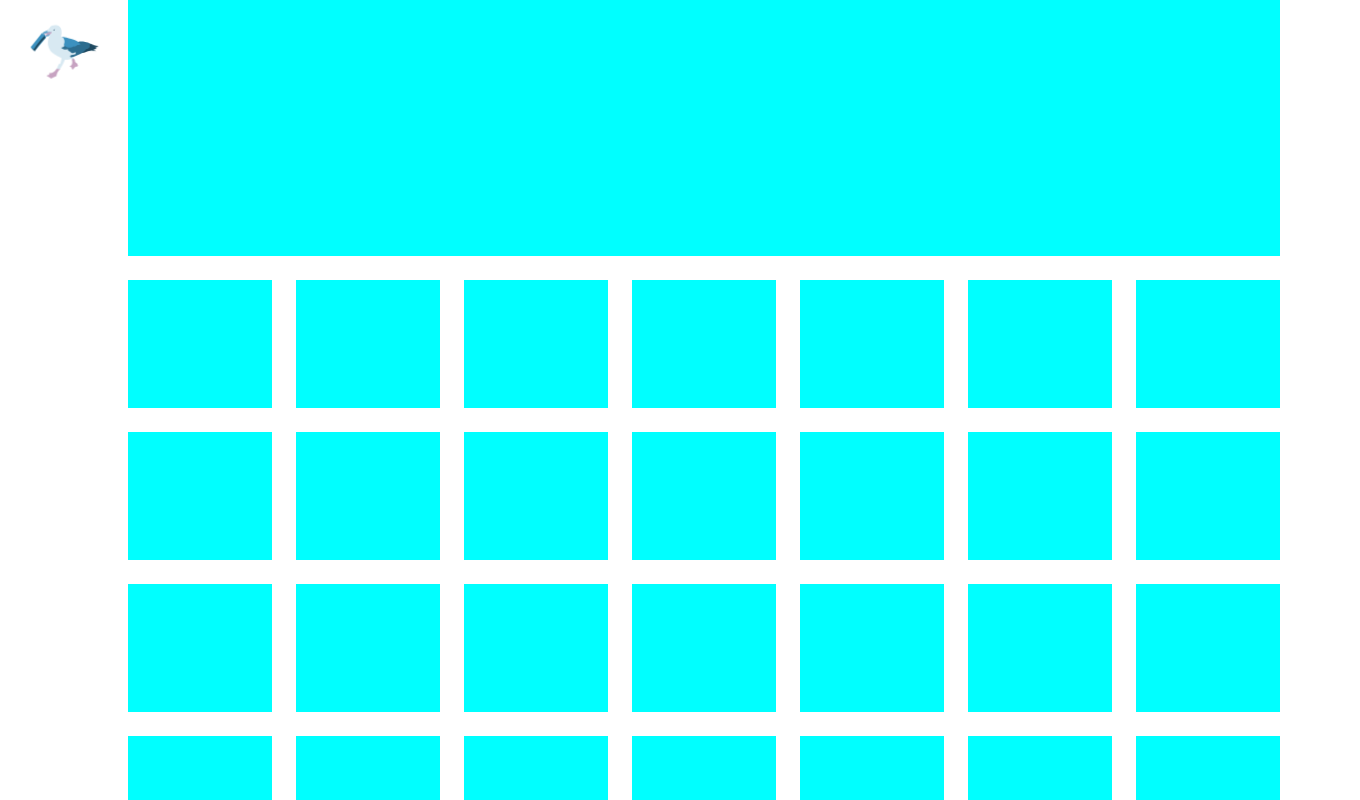
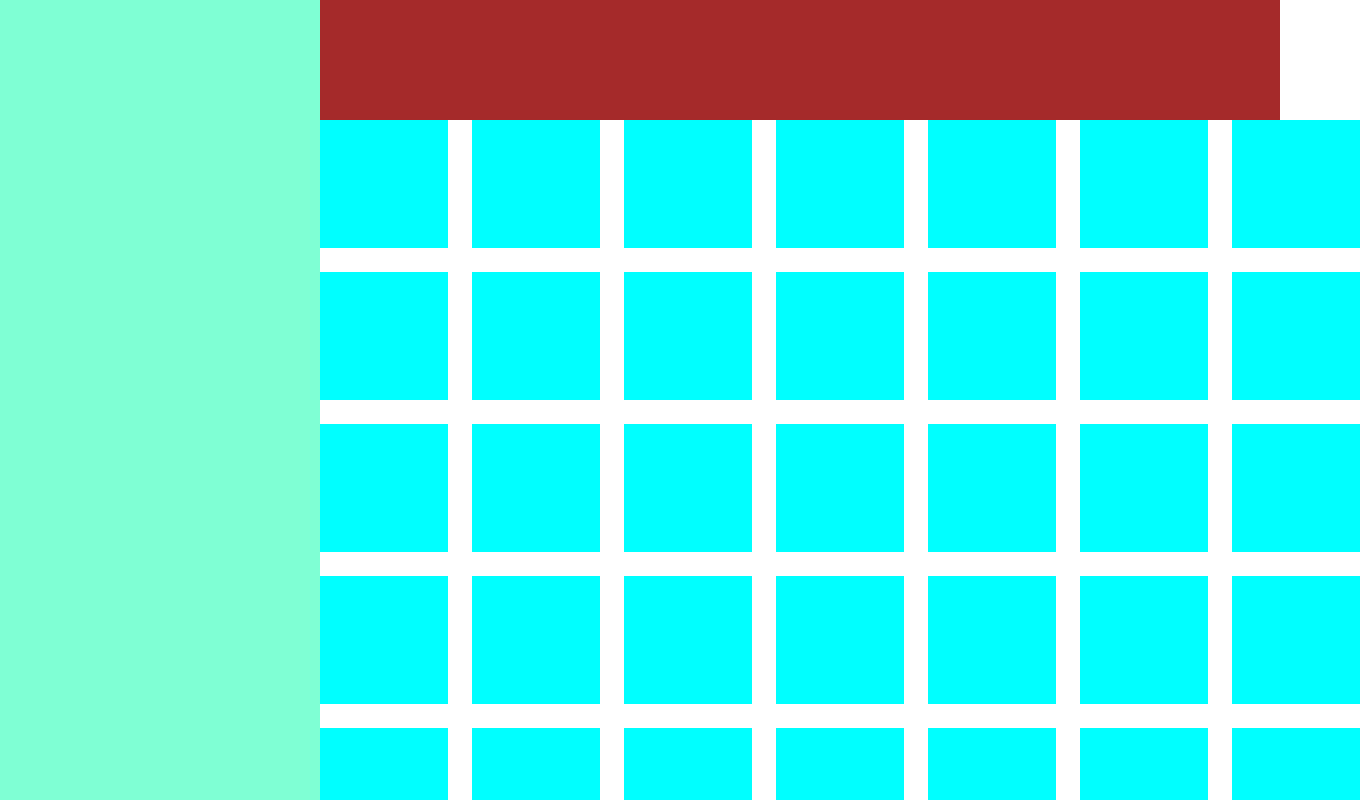
Before and after one commit to alexkior/seagulendar, a React (Vite) app in the folder client/: page / in a window 1280 px wide. Shown: the top 800 px of the page, 1360 px wide, since content can reach past the window. Built offline with nearby package versions, Linux system fonts and the light colour scheme.

Commit message:
Rebuild layout, add Sidebar component

```diff
--- a/client/src/components/Calendar/Calendar.module.scss
+++ b/client/src/components/Calendar/Calendar.module.scss
@@ -1,5 +1,7 @@
 .Calendar {
   width: 100%;
+  grid-column: 2 / 5;
+  grid-row: 3 / 25;
   display: grid;
   grid-template-columns: repeat(7, 1fr);
   grid-template-rows: auto;
--- a/client/src/components/Calendar/Calendar.tsx
+++ b/client/src/components/Calendar/Calendar.tsx
@@ -1,12 +1,9 @@
 import * as React from "react";
 import styles from "./Calendar.module.scss";
-
-import { Menu } from "./components/Menu";
 
 const Calendar: React.FC = function Calendar() {
   return (
     <section className={styles.Calendar}>
-      <Menu />
       <div className={styles.Calendar__test_element} />
       <div className={styles.Calendar__test_element} />
       <div className={styles.Calendar__test_element} />
--- a/client/src/components/Calendar/components/Menu/Menu.module.scss
+++ /dev/null
@@ -1,7 +0,0 @@
-.Menu {
-  width: 100%;
-  height: 256px;
-  grid-column: 1 / 8;
-  background-color: aqua;
-
-}
--- a/client/src/components/Calendar/components/Menu/Menu.tsx
+++ /dev/null
@@ -1,12 +0,0 @@
-import * as React from 'react'
-import styles from './Menu.module.scss'
-
-const Menu: React.FC = function Menu() {
-  return (
-    <div className={styles.Menu}>
-
-    </div>
-  );
-}
-
-export default Menu
--- a/client/src/components/Calendar/components/Menu/index.ts
+++ /dev/null
@@ -1 +0,0 @@
-export { default as Menu } from './Menu'
--- a/client/src/components/Header/Header.module.scss
+++ b/client/src/components/Header/Header.module.scss
@@ -1,11 +1,13 @@
 .Header {
-  padding: 20px 0px 0px 0px;
-  min-width: 128px;
-  height: 100%;
+  width: 100%;
+  min-height: 120px;
   display: flex;
   flex-direction: column;
   align-items: center;
   justify-content: space-between;
+  grid-column: 2 / 5;
+  grid-row: 0 / 1;
+  background-color:brown;
 }
 
 .Header__seagull {
--- a/client/src/components/Header/Header.tsx
+++ b/client/src/components/Header/Header.tsx
@@ -8,7 +8,7 @@ const Header: React.FC = function Header() {
   return (
     <>
       <header className={styles.Header}>
-        <img className={styles.Header__seagull} src={seagul} alt="seagull" />
+        {/* <img className={styles.Header__seagull} src={seagul} alt="seagull" /> */}
 
       </header>
     </>
--- /dev/null
+++ b/client/src/components/Sidebar/Sidebar.module.scss
@@ -0,0 +1,7 @@
+.Sidebar {
+  background-color: aquamarine;
+  width: 100%;
+  height: 100vh;
+  grid-column: 0 / 2;
+  grid-row: 0 / 25;
+}
--- /dev/null
+++ b/client/src/components/Sidebar/Sidebar.tsx
@@ -0,0 +1,12 @@
+import * as React from 'react'
+import styles from './Sidebar.module.scss'
+
+const Sidebar: React.FC = function Sidebar() {
+  return (
+    <section className={styles.Sidebar}>
+
+    </section>
+  )
+}
+
+export default Sidebar
--- /dev/null
+++ b/client/src/components/Sidebar/index.ts
@@ -0,0 +1 @@
+export { default as Sidebar } from './Sidebar'
--- a/client/src/layouts/MainLayout/MainLayout.module.scss
+++ b/client/src/layouts/MainLayout/MainLayout.module.scss
@@ -4,4 +4,8 @@
   justify-content: flex-start;
   align-items: flex-start;
   height: 100vh;
+  width: 100%;
+  display: grid;
+  grid-template-columns: repeat(4, 1fr);
+  grid-template-rows: repeat(24, 60px);
 }
--- a/client/src/layouts/MainLayout/MainLayout.tsx
+++ b/client/src/layouts/MainLayout/MainLayout.tsx
@@ -3,6 +3,7 @@ import {
   Outlet
 } from "react-router-dom";
 
+import { Sidebar } from '../../components/Sidebar';
 import { Header } from "../../components/Header";
 import { Calendar } from "../../components/Calendar";
 
@@ -13,6 +14,7 @@ const MainLayout: React.FC = function MainLayout(params:any) {
   return (
 
     <main className={styles.MainLayout}>
+      <Sidebar />
       <Header />
       <Calendar />
       </main>
```
